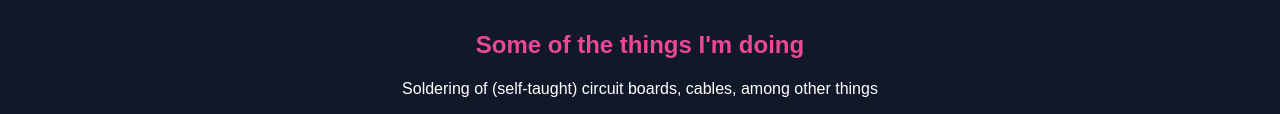
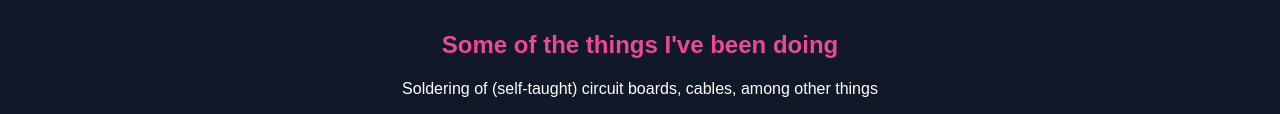
Before and after one commit to MiaTexnes/Portfolio-1, a website: page cv.html in a window 1280 px wide. Shown: the part 1047-1161 px from the top of the page. Drawn offline with nearby package versions, Linux system fonts and the light colour scheme; no server answers.

Commit message:
portfolio changes

```diff
--- a/cv.html
+++ b/cv.html
@@ -217,7 +217,7 @@
                     <h2
                         class="text-2xl text-center font-bold mb-4 text-pink-400"
                     >
-                        Some of the things I'm doing
+                        Some of the things I've been doing
                     </h2>
                     <ul class="bubble-list text-center">
                         <li>
```
